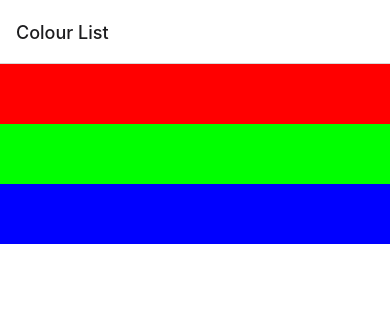
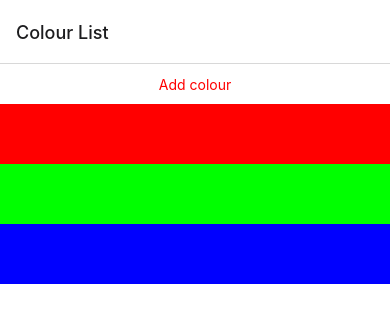
Before and after one commit to fritzlim/pcmob3-sep-2023-colourlist, a React Native app: screen / in a window 390 px wide. Shown: the top 322 px of the page. Built offline with nearby package versions, Linux system fonts and the light colour scheme.

Commit message:
Implemented button to add random colour to list

```diff
--- a/App.js
+++ b/App.js
@@ -1,6 +1,6 @@
 import React from "react";
 import { useState } from "react";
-import { StyleSheet, Text, View, FlatList } from "react-native";
+import { StyleSheet, Text, View, FlatList, Pressable } from "react-native";
 import { createStackNavigator } from "@react-navigation/stack";
 import { NavigationContainer } from "@react-navigation/native";
 import BlockRGB from "./components/BlockRGB";
@@ -17,8 +17,26 @@ function HomeScreen() {
     return <BlockRGB red={item.red} green={item.green} blue={item.blue} />;
   }
 
+  function addColor() {
+    setColorArray([
+      ...colorArray,
+      {
+        red: Math.floor(Math.random() * 256),
+        green: Math.floor(Math.random() * 256),
+        blue: Math.floor(Math.random() * 256),
+        id: `${colorArray.length}`,
+      },
+    ]);
+  }
+
   return (
     <View style={styles.container}>
+      <Pressable
+        style={{ height: 40, justifyContent: "center" }}
+        onPress={addColor}
+      >
+        <Text style={{ color: "red" }}>Add colour</Text>
+      </Pressable>
       <FlatList
         style={{ width: "100%" }}
         data={colorArray}
```
